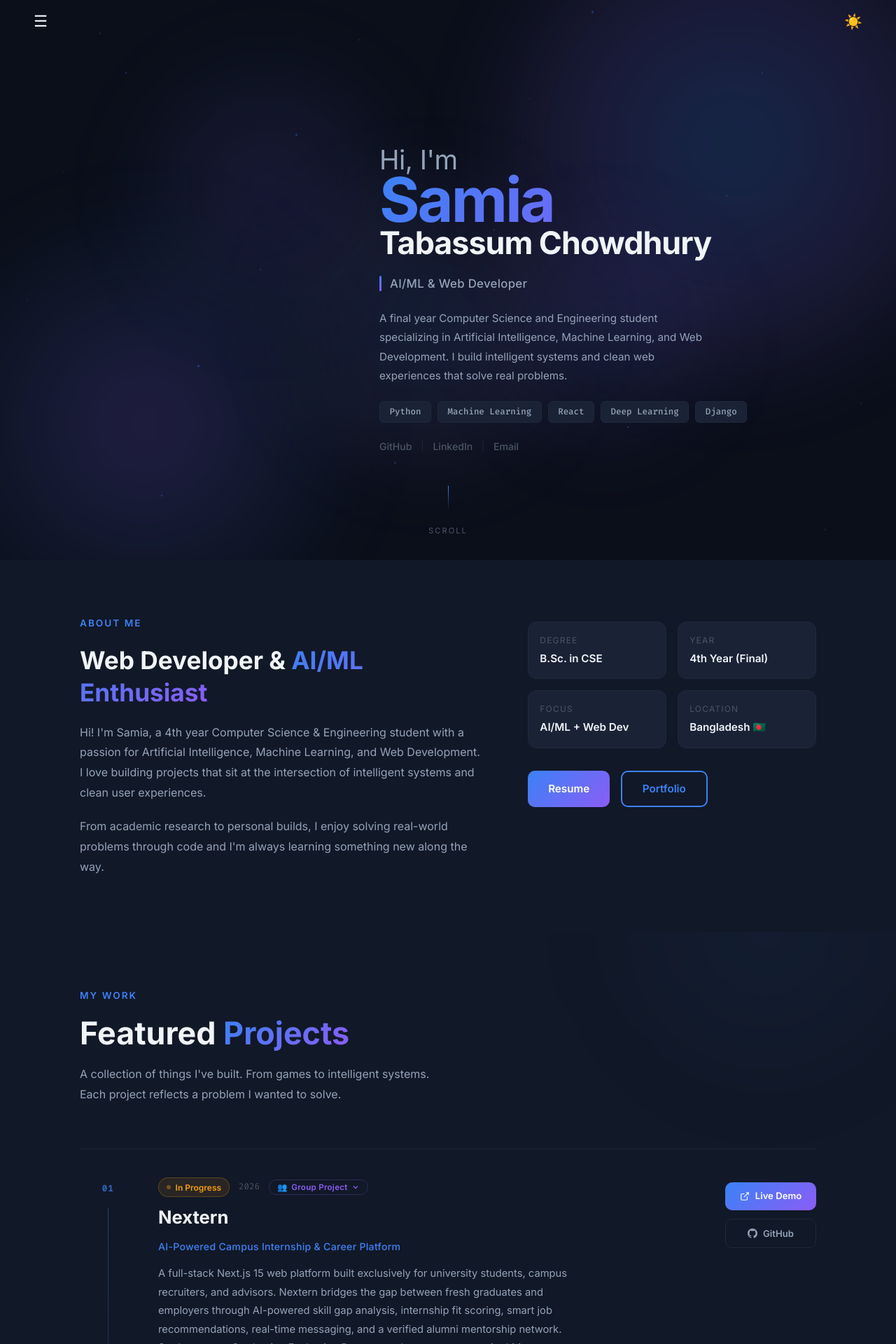
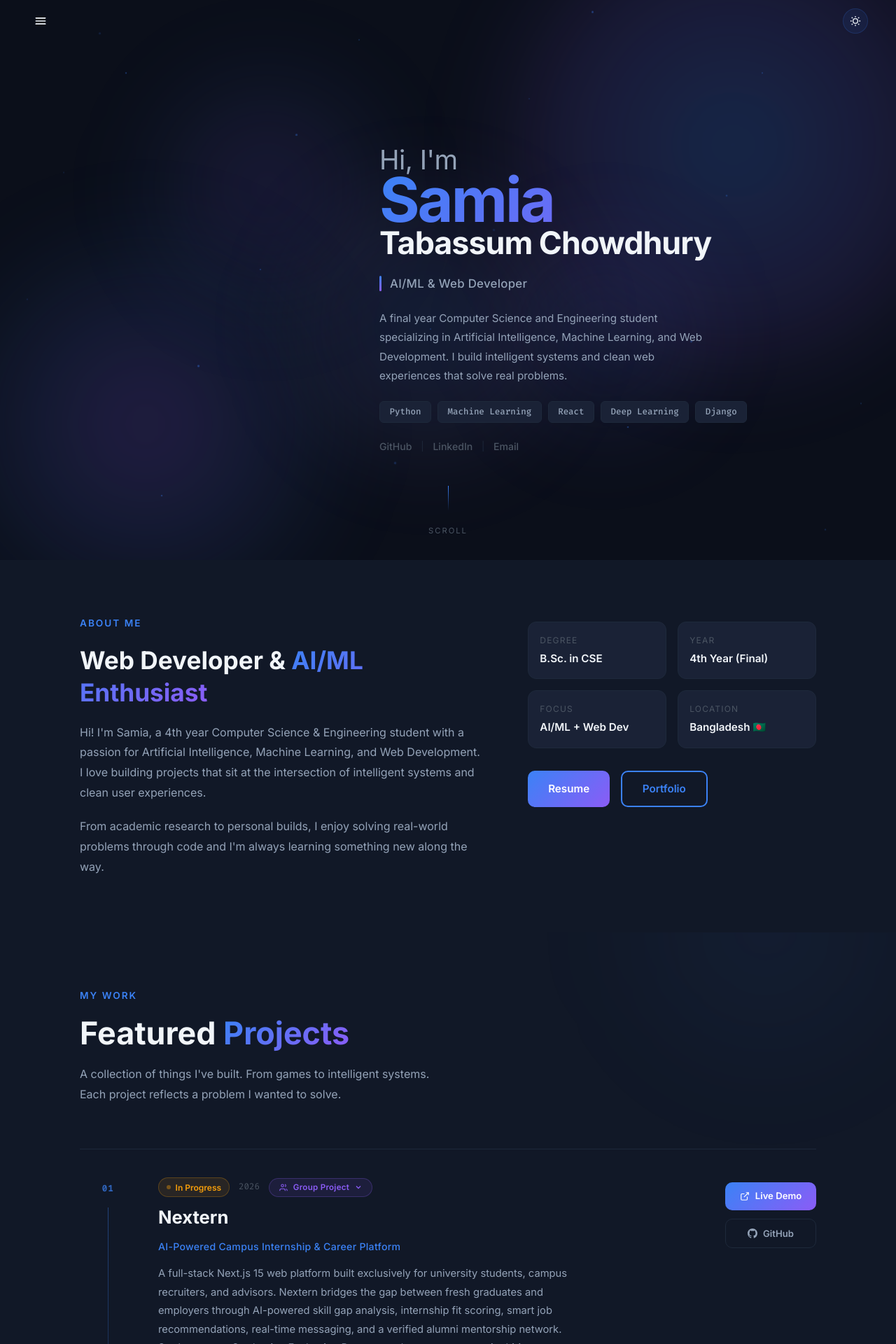
Before and after one commit to Samia2310/Samia-Portfolio, a React (Create React App) app: page / in a window 1280 px wide. Shown: the top 1920 px of the page at 70% size. Built offline with nearby package versions, Linux system fonts and the light colour scheme; the HTML template or start-up script is replaced by a standard one.

Commit message:
feat: small refinement

```diff
--- a/src/components/Achievements.js
+++ b/src/components/Achievements.js
@@ -84,7 +84,7 @@ export default function Achievements() {
             Achievements &amp; <span className="gradient-text">Awards</span>
           </h2>
           <p className="ach-subtitle">
-            Scholarships earned and competitions placed in — a record of effort
+            Scholarships earned and competitions placed in, a record of effort
             recognised beyond the classroom.
           </p>
         </div>
--- a/src/components/HeroNavbar.css
+++ b/src/components/HeroNavbar.css
@@ -20,7 +20,6 @@
   background: none;
   border: none;
   color: var(--text-primary);
-  font-size: 1.4rem;
   cursor: pointer;
   padding: 0.5rem;
   line-height: 1;
@@ -37,21 +36,32 @@
 }
 
 .hero-theme-btn {
-  background: none;
-  border: none;
+  background: rgba(59, 130, 246, 0.08);
+  border: 1px solid rgba(59, 130, 246, 0.18);
+  color: var(--text-primary);
   cursor: pointer;
-  font-size: 1.3rem;
   padding: 0.5rem;
-  border-radius: 8px;
+  border-radius: 999px;
   display: flex;
   align-items: center;
   justify-content: center;
-  transition: background 0.2s ease, transform 0.2s ease;
+  transition: background 0.2s ease, border-color 0.2s ease, transform 0.2s ease;
 }
 
 .hero-theme-btn:hover {
-  background: rgba(59, 130, 246, 0.1);
-  transform: scale(1.1);
+  background: rgba(59, 130, 246, 0.14);
+  border-color: rgba(59, 130, 246, 0.28);
+  transform: translateY(-1px);
+}
+
+.theme-icon-svg {
+  width: 18px;
+  height: 18px;
+}
+
+.nav-control-icon {
+  width: 20px;
+  height: 20px;
 }
 
 /* ═══════════════════════════════════════
--- a/src/components/HeroNavbar.js
+++ b/src/components/HeroNavbar.js
@@ -1,5 +1,6 @@
 import { useState, useEffect } from "react";
 import { createPortal } from "react-dom";
+import { CloseIcon, MenuIcon, MoonIcon, SunIcon } from "./Icons";
 import "./HeroNavbar.css";
 
 export default function HeroNavbar({ dark, toggleTheme }) {
@@ -35,30 +36,36 @@ export default function HeroNavbar({ dark, toggleTheme }) {
     };
   }, [menuOpen]);
 
-  const navLinks = ["About", "Projects", "Certifications", "Experiences","Achievements", "Contact"];
+  const navLinks = ["About", "Projects", "Certifications", "Experiences", "Achievements", "Contact"];
 
   if (!visible) return null;
 
   return (
     <>
       <header className={"hero-navbar " + (dark ? "dark" : "light")}>
-
         <button
           className="hero-hamburger"
           onClick={() => setMenuOpen(prev => !prev)}
-          aria-label="Toggle menu"
+          aria-label={menuOpen ? "Close menu" : "Open menu"}
         >
-          {menuOpen ? "✕" : "☰"}
+          {menuOpen ? (
+            <CloseIcon className="nav-control-icon" />
+          ) : (
+            <MenuIcon className="nav-control-icon" />
+          )}
         </button>
 
         <button
           className="hero-theme-btn"
           onClick={toggleTheme}
-          aria-label="Toggle theme"
+          aria-label={dark ? "Switch to light mode" : "Switch to dark mode"}
         >
-          {dark ? "☀️" : "🌙"}
+          {dark ? (
+            <SunIcon className="theme-icon-svg" />
+          ) : (
+            <MoonIcon className="theme-icon-svg" />
+          )}
         </button>
-
       </header>
 
       {menuOpen && createPortal(
@@ -69,7 +76,6 @@ export default function HeroNavbar({ dark, toggleTheme }) {
           />
 
           <div className={"hero-mobile-menu " + (dark ? "dark" : "light")}>
-
             <nav className="drawer-links">
               {navLinks.map((link) => (
                 <a
@@ -82,7 +88,6 @@ export default function HeroNavbar({ dark, toggleTheme }) {
                 </a>
               ))}
             </nav>
-
           </div>
         </>,
         document.body
--- /dev/null
+++ b/src/components/Icons.js
@@ -0,0 +1,52 @@
+export function SunIcon(props) {
+  return (
+    <svg viewBox="0 0 24 24" fill="none" stroke="currentColor" strokeWidth="1.8" {...props}>
+      <circle cx="12" cy="12" r="4.5" />
+      <path d="M12 2.5v2.5M12 19v2.5M4.93 4.93l1.77 1.77M17.3 17.3l1.77 1.77M2.5 12H5M19 12h2.5M4.93 19.07l1.77-1.77M17.3 6.7l1.77-1.77" />
+    </svg>
+  );
+}
+
+export function MoonIcon(props) {
+  return (
+    <svg viewBox="0 0 24 24" fill="none" stroke="currentColor" strokeWidth="1.8" {...props}>
+      <path d="M21 12.8A8.98 8.98 0 0 1 11.2 3a9 9 0 1 0 9.8 9.8z" />
+    </svg>
+  );
+}
+
+export function MenuIcon(props) {
+  return (
+    <svg viewBox="0 0 24 24" fill="none" stroke="currentColor" strokeWidth="2" {...props}>
+      <path d="M4 7h16M4 12h16M4 17h16" strokeLinecap="round" />
+    </svg>
+  );
+}
+
+export function CloseIcon(props) {
+  return (
+    <svg viewBox="0 0 24 24" fill="none" stroke="currentColor" strokeWidth="2" {...props}>
+      <path d="M6 6l12 12M18 6L6 18" strokeLinecap="round" />
+    </svg>
+  );
+}
+
+export function UsersIcon(props) {
+  return (
+    <svg viewBox="0 0 24 24" fill="none" stroke="currentColor" strokeWidth="1.8" {...props}>
+      <path d="M16 21v-1a4 4 0 0 0-4-4H7a4 4 0 0 0-4 4v1" />
+      <circle cx="9.5" cy="8" r="3" />
+      <path d="M21 21v-1a4 4 0 0 0-3-3.87" />
+      <path d="M15.5 5.13a3 3 0 0 1 0 5.75" />
+    </svg>
+  );
+}
+
+export function UserIcon(props) {
+  return (
+    <svg viewBox="0 0 24 24" fill="none" stroke="currentColor" strokeWidth="1.8" {...props}>
+      <path d="M20 21v-1.5A4.5 4.5 0 0 0 15.5 15h-7A4.5 4.5 0 0 0 4 19.5V21" />
+      <circle cx="12" cy="8" r="3.5" />
+    </svg>
+  );
+}
--- a/src/components/Navbar.css
+++ b/src/components/Navbar.css
@@ -63,19 +63,32 @@
 }
 
 .theme-icon-btn {
-  background: none;
-  border: none;
+  background: rgba(59, 130, 246, 0.08);
+  border: 1px solid rgba(59, 130, 246, 0.18);
   cursor: pointer;
-  font-size: 1.4rem;
-  padding: 0.2rem;
+  color: var(--text-primary);
+  padding: 0.45rem;
+  border-radius: 999px;
   display: flex;
   align-items: center;
   justify-content: center;
-  transition: transform 0.2s ease;
+  transition: transform 0.2s ease, background 0.2s ease, border-color 0.2s ease;
 }
 
 .theme-icon-btn:hover {
-  transform: scale(1.25);
+  transform: translateY(-1px);
+  background: rgba(59, 130, 246, 0.14);
+  border-color: rgba(59, 130, 246, 0.28);
+}
+
+.theme-icon-svg {
+  width: 18px;
+  height: 18px;
+}
+
+.nav-control-icon {
+  width: 20px;
+  height: 20px;
 }
 
 .hamburger {
@@ -128,30 +141,27 @@
 }
 
 @media (max-width: 768px) {
-  .logo      { display: none; }
   .nav-links { display: none; }
   .hamburger { display: flex; }
-  .navbar::after {
-    content: "Samia Tabassum Chowdhury";
+
+  .logo {
+    display: inline-block;
     font-size: 0.95rem;
-    font-weight: 700;
-    background: linear-gradient(135deg, #3B82F6, #8B5CF6);
-    -webkit-background-clip: text;
-    -webkit-text-fill-color: transparent;
-    background-clip: text;
+    max-width: calc(100% - 64px);
     white-space: nowrap;
-    margin-left: auto;
+    overflow: hidden;
+    text-overflow: ellipsis;
   }
 }
 
 @media (max-width: 480px) {
   .navbar { padding: 0.8rem 1.25rem; }
-  .navbar::after { font-size: 0.99rem; }
+  .logo { font-size: 0.92rem; }
 }
 
 @media (max-width: 360px) {
   .navbar { padding: 0.8rem 1rem; }
-  .navbar::after { font-size: 0.95rem; }
+  .logo { font-size: 0.88rem; }
 }
 
 .drawer-overlay {
--- a/src/components/Projects.css
+++ b/src/components/Projects.css
@@ -172,14 +172,20 @@
 .project-type-badge {
   display: inline-flex;
   align-items: center;
-  gap: 0.35rem;
+  gap: 0.45rem;
   font-size: 0.72rem;
   font-weight: 600;
-  padding: 0.2rem 0.7rem;
+  padding: 0.35rem 0.8rem;
   border-radius: 100px;
   letter-spacing: 0.3px;
   cursor: default;
   white-space: nowrap;
+}
+
+.project-badge-icon {
+  width: 14px;
+  height: 14px;
+  flex-shrink: 0;
 }
 
 .project-type-badge.group {
@@ -187,9 +193,8 @@
   background: rgba(139, 92, 246, 0.1);
   border: 1px solid rgba(139, 92, 246, 0.25);
   cursor: pointer;
-  background: none;
   font-family: inherit;
-  transition: background 0.2s ease, border-color 0.2s ease;
+  transition: background 0.2s ease, border-color 0.2s ease, color 0.2s ease;
 }
 
 .project-type-badge.group:hover {
@@ -233,6 +238,31 @@
   display: inline-flex;
   flex-direction: column;
   align-items: flex-start;
+  --team-surface: linear-gradient(180deg, #17192f 0%, #111827 100%);
+  --team-border: rgba(139, 92, 246, 0.28);
+  --team-shadow: 0 14px 34px rgba(0, 0, 0, 0.42);
+  --team-row-hover: rgba(139, 92, 246, 0.12);
+  --team-label: rgba(139, 92, 246, 0.72);
+  --team-label-border: rgba(139, 92, 246, 0.18);
+  --team-name: #ffffff;
+  --team-name-hover: #c4b5fd;
+  --team-icon: rgba(139, 92, 246, 0.62);
+  --team-icon-hover: #8B5CF6;
+  --team-arrow: rgba(255, 255, 255, 0.18);
+}
+
+[data-theme="light"] .team-dropdown-wrapper {
+  --team-surface: linear-gradient(180deg, #ffffff 0%, #f8faff 100%);
+  --team-border: rgba(139, 92, 246, 0.22);
+  --team-shadow: 0 14px 34px rgba(15, 23, 42, 0.12);
+  --team-row-hover: rgba(139, 92, 246, 0.1);
+  --team-label: rgba(109, 40, 217, 0.78);
+  --team-label-border: rgba(139, 92, 246, 0.14);
+  --team-name: #1f2937;
+  --team-name-hover: #7c3aed;
+  --team-icon: rgba(124, 58, 237, 0.68);
+  --team-icon-hover: #7c3aed;
+  --team-arrow: rgba(55, 65, 81, 0.28);
 }
 
 /* ── Dropdown panel ── */
@@ -241,12 +271,12 @@
   top: calc(100% + 8px);
   left: 0;
   z-index: 50;
-  min-width: 200px;
-  background: #1a1a2e;
-  border: 1px solid rgba(139, 92, 246, 0.3);
-  border-radius: 12px;
-  padding: 0.6rem 0.5rem;
-  box-shadow: 0 12px 32px rgba(0, 0, 0, 0.4), 0 0 0 1px rgba(139, 92, 246, 0.1);
+  min-width: 210px;
+  background: var(--team-surface);
+  border: 1px solid var(--team-border);
+  border-radius: 14px;
+  padding: 0.65rem 0.55rem;
+  box-shadow: var(--team-shadow), 0 0 0 1px rgba(139, 92, 246, 0.08);
   opacity: 0;
   transform: translateY(-6px) scale(0.97);
   pointer-events: none;
@@ -265,10 +295,10 @@
   font-weight: 700;
   letter-spacing: 1px;
   text-transform: uppercase;
-  color: rgba(139, 92, 246, 0.7);
+  color: var(--team-label);
   padding: 0.1rem 0.6rem 0.5rem;
   margin: 0;
-  border-bottom: 1px solid rgba(139, 92, 246, 0.15);
+  border-bottom: 1px solid var(--team-label-border);
 }
 
 /* Each member row */
@@ -284,7 +314,7 @@
 }
 
 .team-dropdown-member:hover {
-  background: rgba(139, 92, 246, 0.12);
+  background: var(--team-row-hover);
 }
 
 /* Member name — white */
@@ -292,12 +322,12 @@
   flex: 1;
   font-size: 0.82rem;
   font-weight: 600;
-  color: #ffffff;
+  color: var(--team-name);
   transition: color 0.18s ease;
 }
 
 .team-dropdown-member:hover .team-member-name {
-  color: #c4b5fd;
+  color: var(--team-name-hover);
 }
 
 /* GitHub icon */
@@ -305,12 +335,12 @@
   width: 14px;
   height: 14px;
   flex-shrink: 0;
-  color: rgba(139, 92, 246, 0.6);
+  color: var(--team-icon);
   transition: color 0.18s ease;
 }
 
 .team-dropdown-member:hover .team-gh-icon {
-  color: #8B5CF6;
+  color: var(--team-icon-hover);
 }
 
 /* Arrow icon */
@@ -318,12 +348,12 @@
   width: 12px;
   height: 12px;
   flex-shrink: 0;
-  color: rgba(255, 255, 255, 0.2);
+  color: var(--team-arrow);
   transition: color 0.18s ease, transform 0.18s ease;
 }
 
 .team-dropdown-member:hover .team-arrow-icon {
-  color: #8B5CF6;
+  color: var(--team-icon-hover);
   transform: translate(2px, -2px);
 }
 
@@ -348,7 +378,7 @@
 }
 
 .team-dropdown-member:hover {
-  background: rgba(139, 92, 246, 0.12);
+  background: var(--team-row-hover);
 }
 
 /* GitHub icon — clickable */
@@ -362,12 +392,12 @@
 .team-gh-icon {
   width: 14px;
   height: 14px;
-  color: rgba(139, 92, 246, 0.6);
+  color: var(--team-icon);
   transition: color 0.18s ease;
 }
 
 .team-member-gh-link:hover .team-gh-icon {
-  color: #8B5CF6;
+  color: var(--team-icon-hover);
 }
 
 /* Name */
@@ -375,7 +405,7 @@
   flex: 1;
   font-size: 0.82rem;
   font-weight: 600;
-  color: #ffffff;
+  color: var(--team-name);
 }
 
 /* Email icon link */
@@ -395,12 +425,12 @@
 .team-email-icon {
   width: 13px;
   height: 13px;
-  color: #a78bfa;
+  color: var(--team-icon);
   transition: color 0.18s ease;
 }
 
 .team-member-email-link:hover .team-email-icon {
-  color: #c4b5fd;
+  color: var(--team-name-hover);
 }
 
 /* Arrow */
@@ -408,12 +438,12 @@
   width: 11px;
   height: 11px;
   flex-shrink: 0;
-  color: rgba(255, 255, 255, 0.18);
+  color: var(--team-arrow);
   transition: color 0.18s ease, transform 0.18s ease;
 }
 
 .team-dropdown-member:hover .team-arrow-icon {
-  color: #8B5CF6;
+  color: var(--team-icon-hover);
   transform: translate(2px, -2px);
 }
 
--- a/src/components/Projects.js
+++ b/src/components/Projects.js
@@ -1,4 +1,5 @@
 import { useState } from "react";
+import { UserIcon, UsersIcon } from "./Icons";
 import "./Projects.css";
 
 const projects = [
@@ -15,9 +16,9 @@ const projects = [
         email: "sabbir@example.com",
       },
       {
-        name: "Jauad Ahmed",
-        github: "https://github.com/placeholder-jauad",
-        email: "jauad@example.com",
+        name: "Jauad Ahmed Sadik",
+        github: "https://github.com/JauadAhmed",
+        email: "jauadahmedsadik@gmail.com",
       },
     ],
     description:
@@ -134,16 +135,12 @@ export default function Projects() {
               onMouseEnter={() => setHovered(project.id)}
               onMouseLeave={() => setHovered(null)}
             >
-              {/* Left — Number + line */}
               <div className="project-left">
                 <span className="project-number">{project.number}</span>
                 <div className="project-line" />
               </div>
 
-              {/* Center — Content */}
               <div className="project-center">
-
-                {/* Row 1: status + year + type badge */}
                 <div className="project-top-row">
                   <div className="project-meta">
                     <span
@@ -158,7 +155,6 @@ export default function Projects() {
 
                     <span className="project-year">{project.year}</span>
 
-                    {/* Group Project → clickable dropdown, Personal → static badge */}
                     {project.type === "Group Project" ? (
                       <div className="team-dropdown-wrapper">
                         <button
@@ -169,7 +165,7 @@ export default function Projects() {
                           }}
                           aria-expanded={teamOpen}
                         >
-                          <span>👥</span>
+                          <UsersIcon className="project-badge-icon" />
                           <span>{project.type}</span>
                           <svg
                             className={"team-chevron" + (teamOpen ? " open" : "")}
@@ -186,7 +182,6 @@ export default function Projects() {
                           <p className="team-dropdown-label">Team Members</p>
                           {project.team.map((member, i) => (
                             <div key={i} className="team-dropdown-member">
-                              {/* GitHub link */}
                               <a
                                 href={member.github}
                                 target="_blank"
@@ -204,10 +199,8 @@ export default function Projects() {
                                 </svg>
                               </a>
 
-                              {/* Name */}
                               <span className="team-member-name">{member.name}</span>
 
-                              {/* Email icon */}
                               <a
                                 href={`mailto:${member.email}`}
                                 className="team-member-email-link"
@@ -226,7 +219,6 @@ export default function Projects() {
                                 </svg>
                               </a>
 
-                              {/* Arrow */}
                               <svg
                                 className="team-arrow-icon"
                                 viewBox="0 0 24 24"
@@ -242,7 +234,7 @@ export default function Projects() {
                       </div>
                     ) : (
                       <span className="project-type-badge personal">
-                        <span>👤</span>
+                        <UserIcon className="project-badge-icon" />
                         <span>{project.type}</span>
                       </span>
                     )}
@@ -256,7 +248,7 @@ export default function Projects() {
                 <div className="project-features">
                   {project.features.map((f, i) => (
                     <span key={i} className="project-feature">
-                      <span className="feature-dot">▹</span>
+                      <span className="feature-dot">&#9657;</span>
                       {f}
                     </span>
                   ))}
@@ -271,7 +263,6 @@ export default function Projects() {
                 </div>
               </div>
 
-              {/* Right — Links */}
               <div className="project-right">
                 <a
                   href={project.liveUrl}
--- a/src/index.css
+++ b/src/index.css
@@ -100,6 +100,10 @@ button {
   padding: 80px 0;
 }
 
+section[id] {
+  scroll-margin-top: 88px;
+}
+
 .accent-gradient {
   background: var(--accent-gradient);
   -webkit-background-clip: text;
```
Also changed, not shown: src/components/Experiences.css (+21 -18 lines), src/components/Experiences.js (+2 -7 lines), src/components/Navbar.js (+14 -7 lines).
